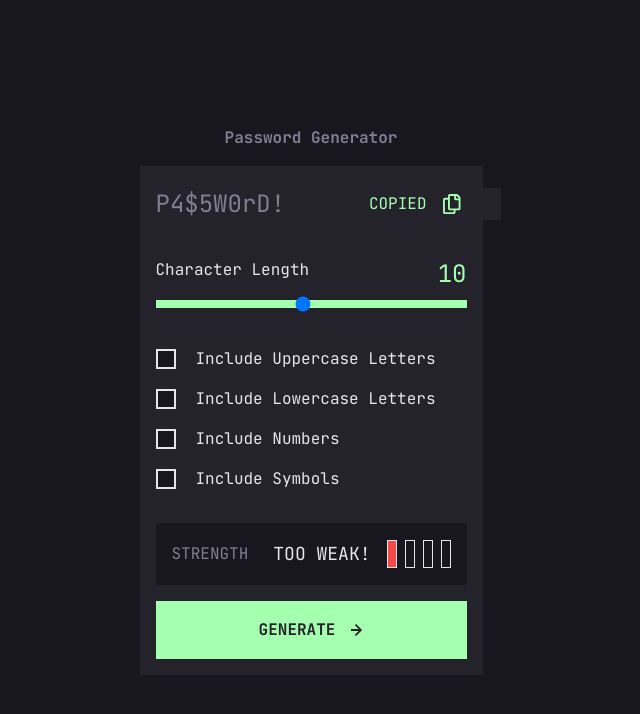
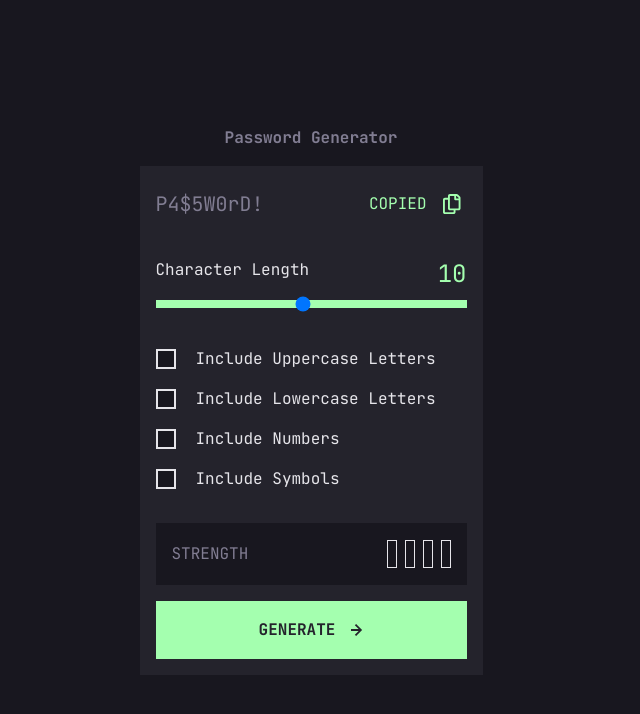
Before and after one commit to tikosaghinadze/password-generator-app-vue, a Vue app: page / in a window 1280 px wide. Shown: the top 714 px of the page, without its empty margins (329-969 px from the left). Built offline with nearby package versions, Linux system fonts and the light colour scheme.

Commit message:
fix: generatedPasswordLength auto update logic

```diff
--- a/src/App.vue
+++ b/src/App.vue
@@ -9,6 +9,7 @@ const includeLowerCase = ref(false);
 const includeNumbers = ref(false);
 const includeSymbols = ref(false);
 const generatedPassword = ref("");
+const generatedPasswordLength = ref(passwordLength.value);
 
 const generatePassword = () => {
   const lowercaseChars = "abcdefghijklmnopqrstuvwxyz";
@@ -29,6 +30,7 @@ const generatePassword = () => {
   }
 
   generatedPassword.value = password;
+  generatedPasswordLength.value = passwordLength.value;
 };
 
 const passwordStrength = computed(() => {
@@ -50,8 +52,18 @@ const passwordStrength = computed(() => {
     case 5:
       return "STRONG";
     default:
-      return "TOO WEAK!";
+      return " ";
   }
+});
+
+const fontSize = computed(() => {
+  if (
+    generatedPasswordLength.value >= 15 &&
+    generatedPasswordLength.value <= 20
+  ) {
+    return "16px";
+  }
+  return "20px";
 });
 </script>
 
@@ -65,7 +77,8 @@ const passwordStrength = computed(() => {
         class="relative flex justify-between items-center bg-darkGrey py-[22px] px-4"
       >
         <input
-          class="generated-password bg-darkGrey placeholder:text-grey text-almostWhite text-[20px] md:text-2xl outline-none"
+          class="generated-password text-[20px] bg-darkGrey placeholder:text-grey text-almostWhite md:text-2xl outline-none"
+          :style="{ fontSize: fontSize }"
           type="text"
           :value="generatedPassword"
           readonly
```
